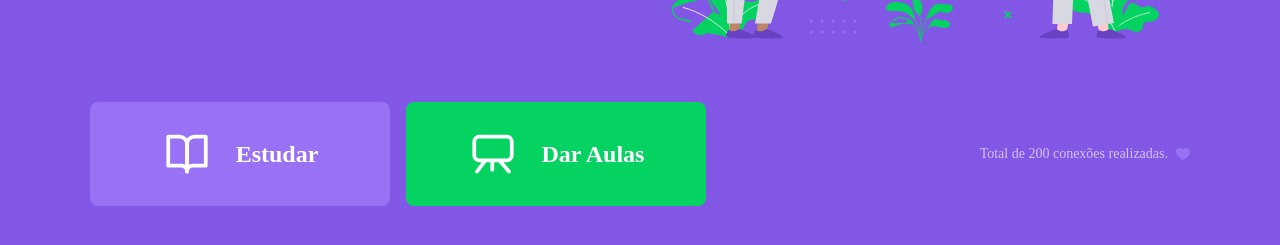
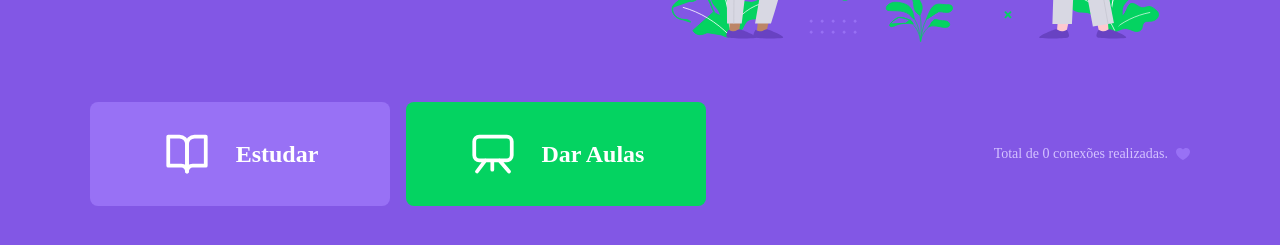
Before and after one commit to lfnandoo/proffy-frontend, a React (Create React App) app: page / in a window 1280 px wide. Shown: the part 421-666 px from the top of the page. Built offline with nearby package versions, Linux system fonts and the light colour scheme; no server answers; the HTML template or start-up script is replaced by a standard one.

Commit message:
🚀 total connections get api data

```diff
--- a/src/pages/Landing/index.tsx
+++ b/src/pages/Landing/index.tsx
@@ -1,5 +1,6 @@
 import React from "react";
 import { Link } from "react-router-dom";
+import api from '../../services/api'
 
 import "./styles.css";
 
@@ -10,6 +11,16 @@ import giveClassesIcon from "../../assets/images/icons/give-classes.svg";
 import purpleHeartIcon from "../../assets/images/icons/purple-heart.svg";
 
 export default function Landing() {
+  const [totalConnections, setTotalConnections] = React.useState(0);
+
+  React.useEffect(() => {
+    api.get('connections').then(res => {
+      const { total } = res.data
+
+      setTotalConnections(total);
+    })
+  }, [])
+
   return (
     <div id="page-landing">
       <div className="container" id="page-landing-content">
@@ -36,7 +47,7 @@ export default function Landing() {
         </div>
 
         <span className="total-connections">
-          Total de 200 conexões realizadas.{" "}
+          Total de {totalConnections} conexões realizadas.{" "}
           <img src={purpleHeartIcon} alt="Coração Roxo" />
         </span>
       </div>
```
